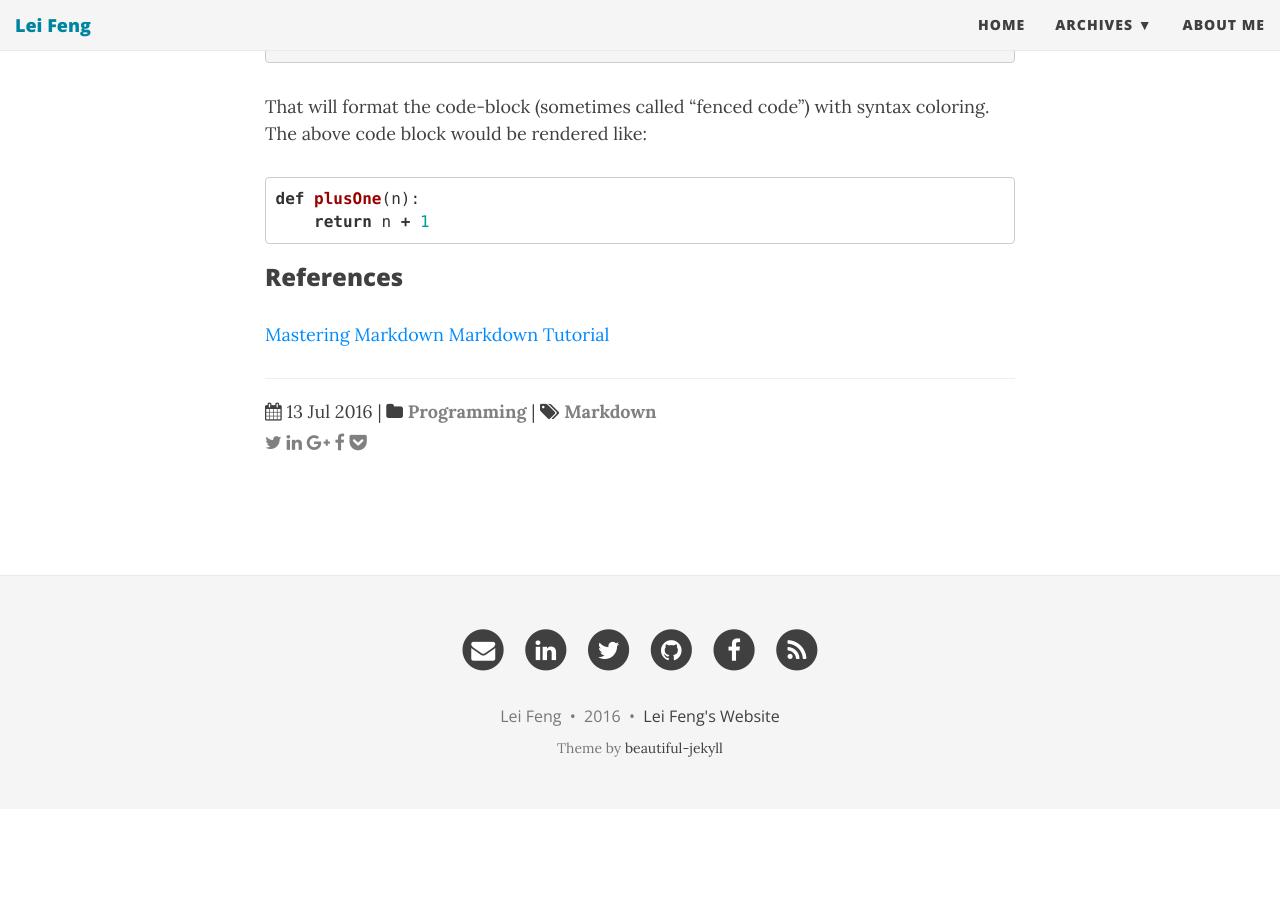
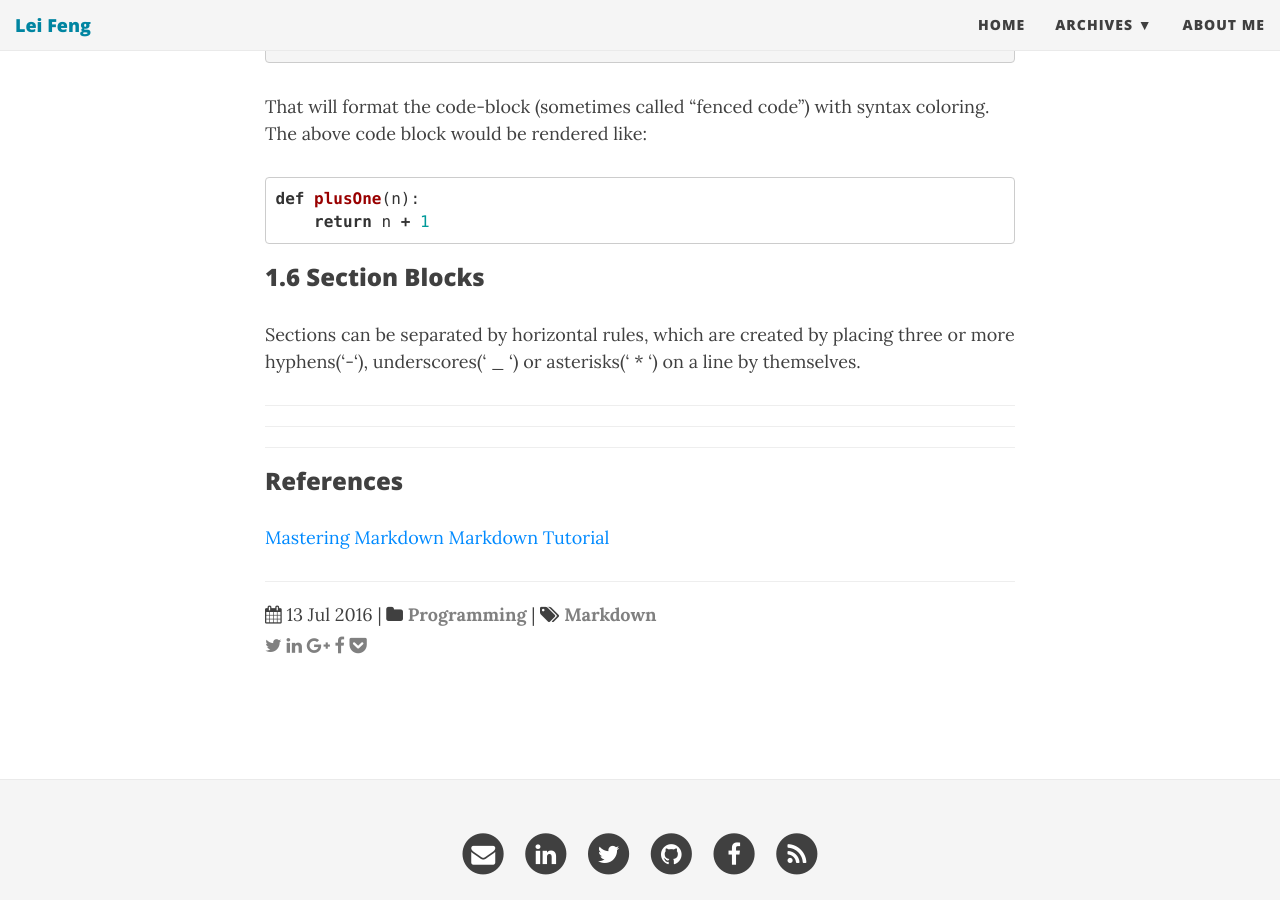
Before and after one commit to stonefl/stonefl.github.io, a Jekyll site: the page built from _posts/2015-02-20-a-quick-reference-of-markdown.md, in a window 1280 px wide and 900 px high, scrolled down 3233 px. Built offline with Jekyll 4.4.1, drawn with Linux system fonts in a browser that asks for light colours; nearby versions of some CDN libraries; comment, search, counter and statistics services are not loaded; before the commit the page ends 4042 px from its top, so only the background shows below that.

Commit message:
Updated 2015-02-20-a-quick-reference-of-markdown.md

````diff
--- a/_posts/2015-02-20-a-quick-reference-of-markdown.md
+++ b/_posts/2015-02-20-a-quick-reference-of-markdown.md
@@ -103,7 +103,14 @@ That will format the code-block (sometimes called "fenced code") with syntax col
 def plusOne(n):
     return n + 1
 ```
+### 1.6 Section Blocks
 
+Sections can be separated by horizontal rules, which are created by placing three or more hyphens('-'), underscores(' _ ') or asterisks(' * ') on a line by themselves.
+
+---
+___
+
+***
 
 
 
````
